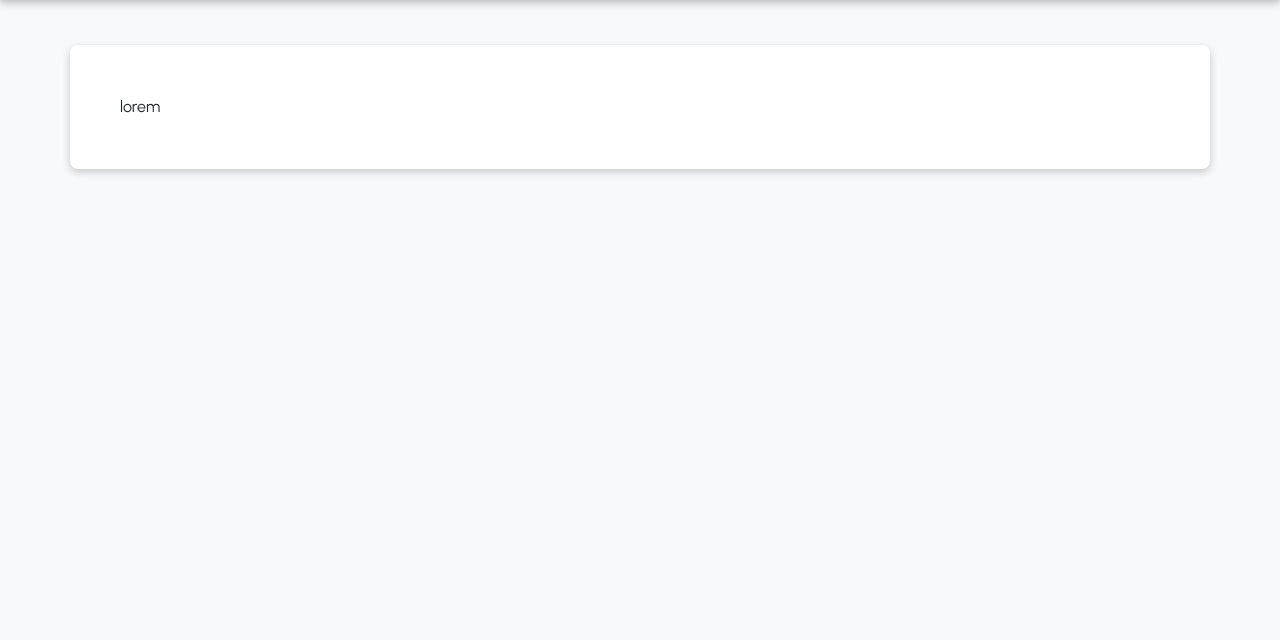
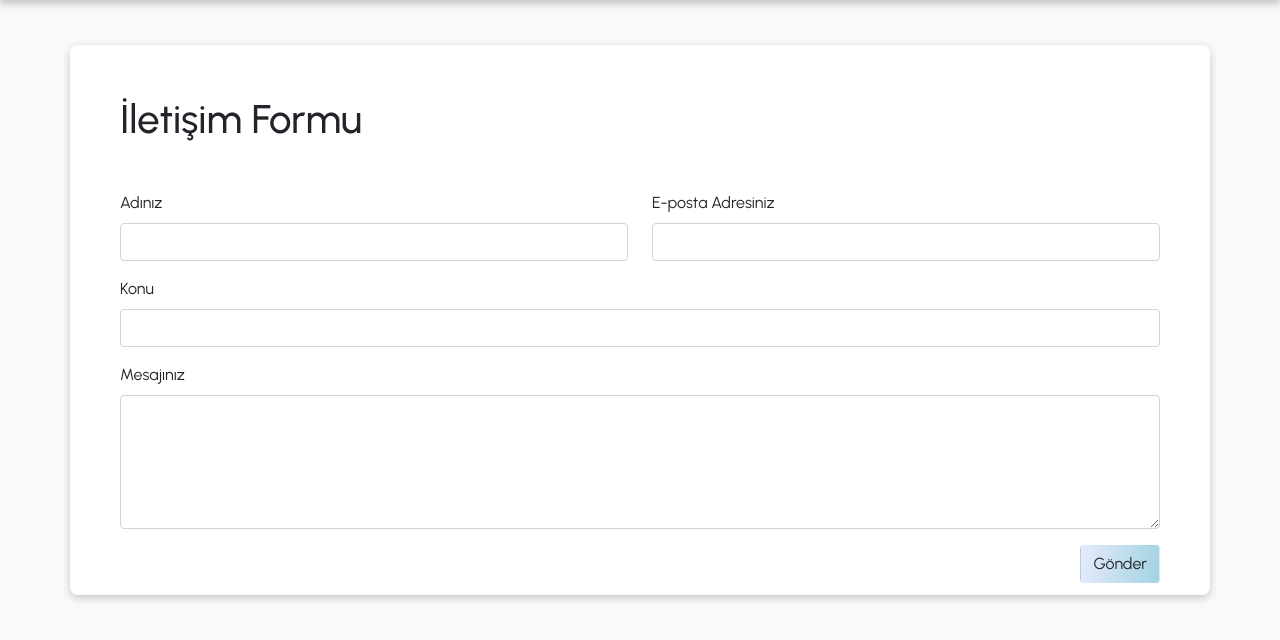
Before and after one commit to keremparlak0/ChatGPTBlogWebApp, a Django app: page /contact in a window 1280 px wide. Shown: the part 70-710 px from the top of the page. Run offline with Django 4.2, Linux system fonts and the light colour scheme; parts of the project's set-up code (start-up, migrations or seed data) failed here and were passed over; some libraries are stand-ins or nearby versions.

Commit message:
Update contact.html

```diff
--- a/templates/general/contact.html
+++ b/templates/general/contact.html
@@ -6,12 +6,35 @@
 
 {% block content %}
 
- <!------------------ İçerik ------------------>
+ <!--İçerik-->
 
  <div class="container publish">
+    <h1>İletişim Formu</h1>
+    <form action="#" method="POST">
+        <div class="row mt-5">
+          <div class="col-md-6 mb-3">
+            <label for="name" class="form-label">Adınız</label>
+            <input type="text" class="form-control" id="name" name="name" required>
+          </div>
+          <div class="col-md-6 mb-3">
+            <label for="email" class="form-label">E-posta Adresiniz</label>
+            <input type="email" class="form-control" id="email" name="email" required>
+          </div>
+        </div>
 
-lorem
+        <div class="row">
+        <div class="mb-3">
+          <label for="subject" class="form-label">Konu</label>
+          <input type="text" class="form-control" id="subject" name="subject" required>
+        </div>
+    </div>
+        <div class="mb-3">
+          <label for="message" class="form-label">Mesajınız</label>
+          <textarea class="form-control" id="message" name="message" rows="5" required></textarea>
+        </div>
+        <button type="submit" class="btn btnRenk float-end">Gönder</button>
+      </form>
 
-</div>
+  </div>
 
 {% endblock content %}
```
